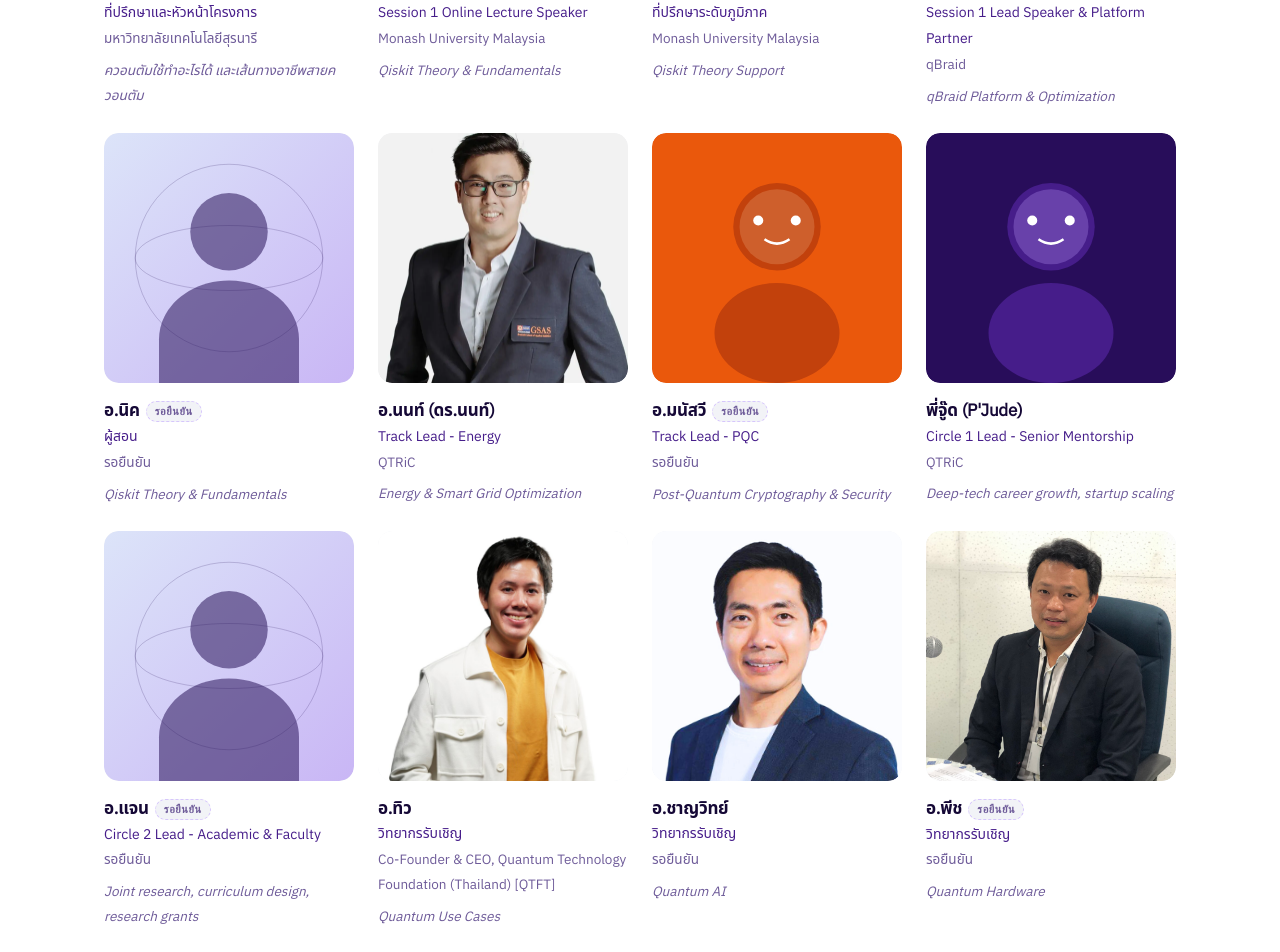
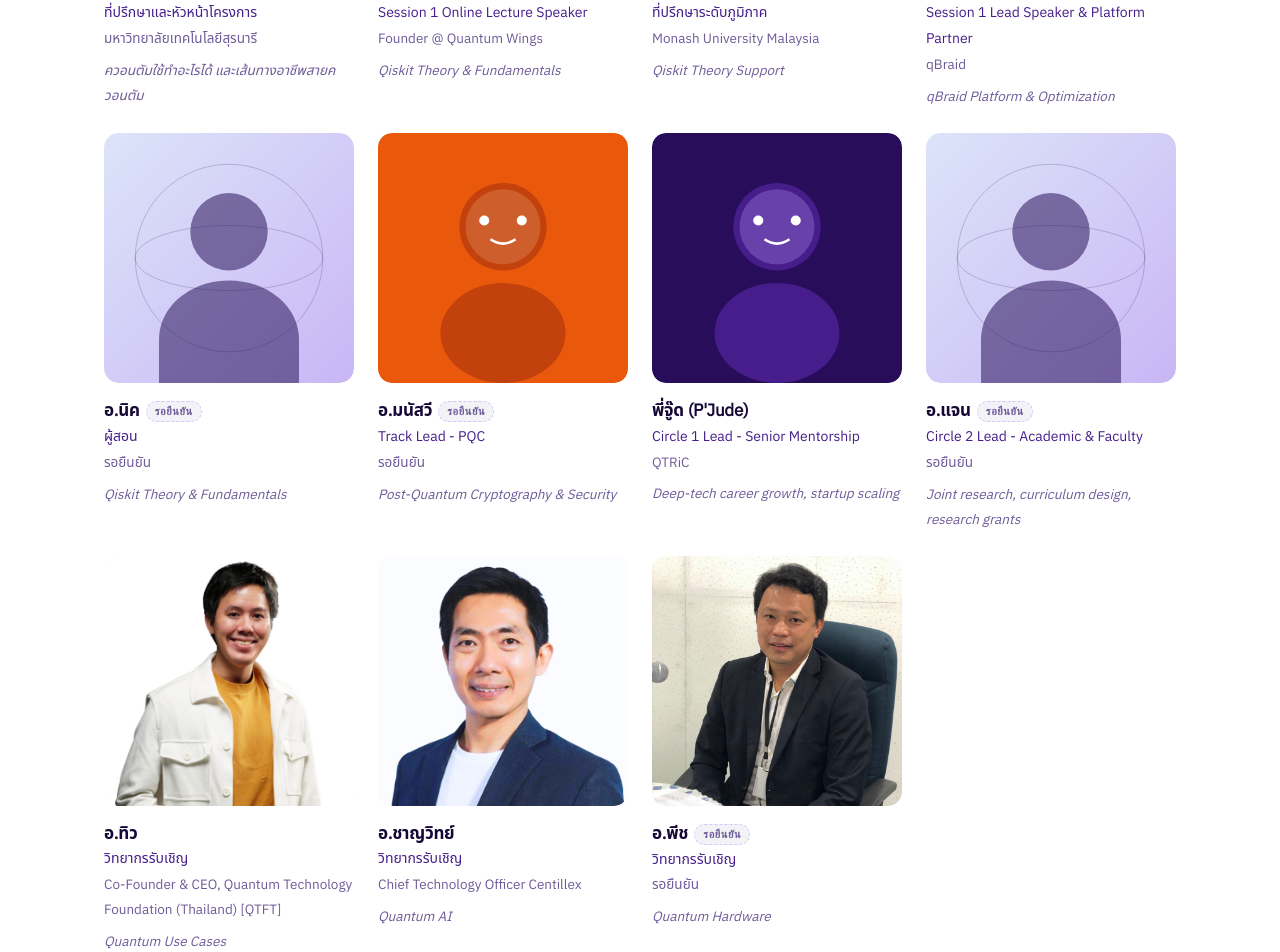
Before and after one commit to Bright2704/qtt2026, a Next.js app: page /speakers in a window 1280 px wide. Shown: the part 954-1906 px from the top of the page. Built offline with nearby package versions, Linux system fonts and the light colour scheme; a web font is replaced by a local one.

Commit message:
แก้ในส่วนของข้อมูล อ.ทิว , อ.chanwit

```diff
--- a/data/people.ts
+++ b/data/people.ts
@@ -32,7 +32,7 @@ export const speakers: Person[] = [
   {
     name: { th: "ดร. Choong Pak Shen", en: "Dr. Choong Pak Shen" },
     role: { th: "Session 1 Online Lecture Speaker", en: "Session 1 Online Lecture Speaker" },
-    org: { th: "Monash University Malaysia", en: "Monash University Malaysia" },
+    org: { th: "Founder @ Quantum Wings", en: "Founder @ Quantum Wings" },
     topic: { th: "Qiskit Theory & Fundamentals", en: "Qiskit Theory & Fundamentals" },
     photo: "/assets/photos/choong-pak-shen.jpg",
     confirmed: true,
@@ -61,14 +61,14 @@ export const speakers: Person[] = [
     confirmed: false,
   },
   // === Session 2: Workshop Track Leads ===
-  {
-    name: { th: "อ.นนท์ (ดร.นนท์)", en: "Aj. Non (Dr. Non)" },
-    role: { th: "Track Lead - Energy", en: "Track Lead - Energy" },
-    org: { th: "QTRiC", en: "QTRiC" },
-    topic: { th: "Energy & Smart Grid Optimization", en: "Energy & Smart Grid Optimization" },
-    photo: "/assets/photos/aj non.jpg",
-    confirmed: true,
-  },
+  //{
+    //name: { th: "อ.นนท์ (ดร.นนท์)", en: "Aj. Non (Dr. Non)" },
+    //role: { th: "Track Lead - Energy", en: "Track Lead - Energy" },
+    //org: { th: "QTRiC", en: "QTRiC" },
+    //topic: { th: "Energy & Smart Grid Optimization", en: "Energy & Smart Grid Optimization" },
+    //photo: "/assets/photos/aj non.jpg",
+    //confirmed: true,
+  //},
   {
     name: { th: "อ.มนัสวี", en: "Aj. Manasvi" },
     role: { th: "Track Lead - PQC", en: "Track Lead - PQC" },
@@ -105,7 +105,7 @@ export const speakers: Person[] = [
   {
     name: { th: "อ.ชาญวิทย์", en: "Aj. Chanwit" },
     role: { th: "วิทยากรรับเชิญ", en: "Invited speaker" },
-    org: { th: "รอยืนยัน", en: "To be confirmed" },
+    org: { th: "Chief Technology Officer Centillex", en: "Chief Technology Officer Centillex" },
     topic: { th: "Quantum AI", en: "Quantum AI" },
     photo: "/assets/photos/aieat_chanwit.jpg",
     confirmed: true,
@@ -207,7 +207,7 @@ export const committee: CommitteeGroup[] = [
       {
         name: { th: "ดร. Choong Pak Shen", en: "Dr. Choong Pak Shen" },
         role: { th: "ที่ปรึกษาระดับภูมิภาค", en: "Regional advisor" },
-        org: { th: "Monash University Malaysia", en: "Monash University Malaysia" },
+        org: { th: "Founder @ Quantum Wings", en: "Founder @ Quantum Wings" },
         confirmed: true,
       },
       {
```
Also changed, not shown: data/programme.ts (+4 -4 lines), image.png (deleted).
